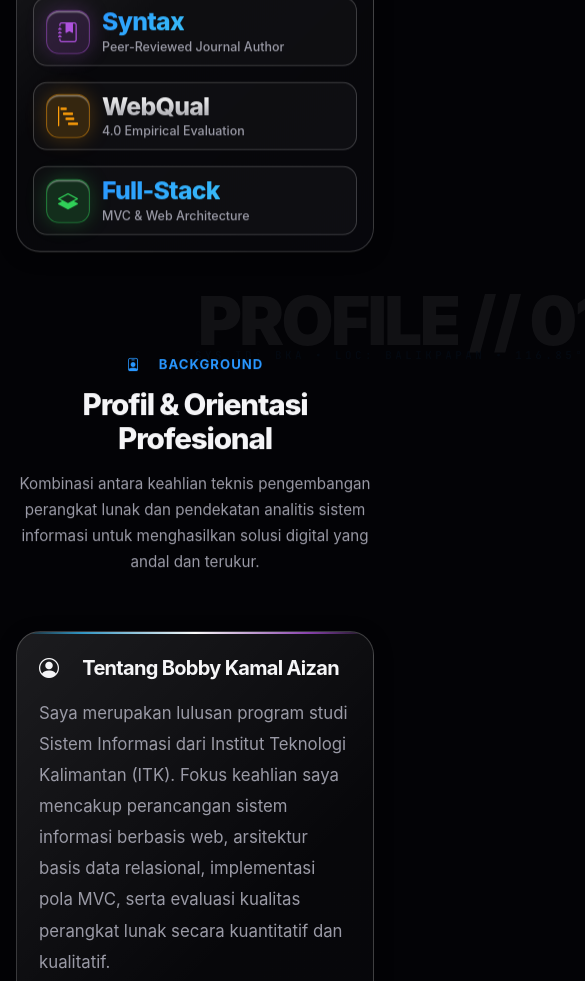
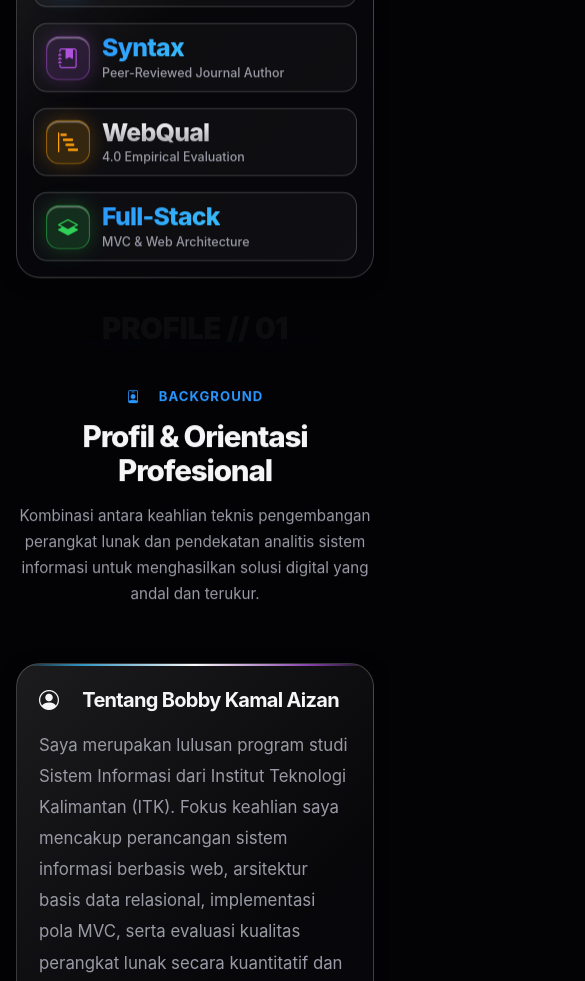
Before and after one commit to kaizan26/Portofolio, a plain HTML site: page index.html in a window 390 px wide. Shown: the part 1545-2526 px from the top of the page, 585 px wide, since content can reach past the window. Drawn offline with nearby package versions, Linux system fonts and the light colour scheme; a web font is replaced by a local one.

Commit message:
fix: resolve mobile layout overflow in perf mode and eliminate stats dock overlap

```diff
--- a/css/glassmorphism.css
+++ b/css/glassmorphism.css
@@ -344,8 +344,8 @@
   z-index: 8;
   transform: translate3d(0, var(--parallax-scroll-stats, 0px), 0);
   will-change: transform;
-  margin-top: -36px;
-  margin-bottom: 28px;
+  margin-top: 0px;
+  margin-bottom: 32px;
   transition: transform 0.1s cubic-bezier(0.16, 1, 0.3, 1);
 }
 
@@ -367,8 +367,12 @@
 .section-parallax-watermark {
   position: absolute;
   top: 15px;
-  left: 50%;
-  transform: translateX(-50%) translate3d(0, 0, 0);
+  left: 0;
+  right: 0;
+  margin-left: auto;
+  margin-right: auto;
+  width: 100%;
+  max-width: 100%;
   display: flex;
   flex-direction: column;
   align-items: center;
@@ -377,29 +381,31 @@
   line-height: 1;
   color: var(--text-primary);
   opacity: 0.058;
-  white-space: nowrap;
   pointer-events: none;
   user-select: none;
   z-index: 0;
+  overflow: hidden;
   will-change: transform;
 }
 
 .section-parallax-watermark .watermark-title {
   font-family: var(--font-heading);
-  font-size: clamp(4.2rem, 13vw, 11.5rem);
+  font-size: clamp(3.2rem, 11vw, 11.5rem);
   font-weight: 900;
   letter-spacing: -0.04em;
+  white-space: nowrap;
 }
 
 .section-parallax-watermark .watermark-sub {
   font-family: var(--font-mono, monospace);
-  font-size: clamp(0.68rem, 1.3vw, 0.95rem);
+  font-size: clamp(0.65rem, 1.2vw, 0.95rem);
   font-weight: 700;
-  letter-spacing: 0.32em;
+  letter-spacing: 0.28em;
   text-transform: uppercase;
   opacity: 0.70;
   margin-top: -4px;
   color: var(--primary, #2997ff);
+  white-space: nowrap;
 }
 
 [data-theme="light"] .section-parallax-watermark {
@@ -411,13 +417,51 @@
   color: #0071e3;
 }
 
-@media (max-width: 767.98px) {
-  .parallax-stats-dock { margin-top: 0; margin-bottom: 0; }
+@media (max-width: 991.98px) {
+  .hero-text-spatial,
+  .parallax-hero-terminal,
+  .parallax-stats-dock,
   .parallax-card-stagger-1,
   .parallax-card-stagger-2 {
     transform: none !important;
   }
-  .section-parallax-watermark { font-size: clamp(2.5rem, 8vw, 4.5rem); top: 5px; }
+
+  .hero-text-spatial {
+    opacity: 1 !important;
+  }
+
+  .parallax-stats-dock {
+    margin-top: 36px !important;
+    margin-bottom: 36px !important;
+    transform: none !important;
+  }
+
+  .stats-bar-card {
+    margin-top: 0 !important;
+    margin-bottom: 0 !important;
+  }
+
+  .section-parallax-watermark {
+    max-width: 95vw !important;
+    top: 0px !important;
+    opacity: 0.038 !important;
+    overflow: hidden !important;
+  }
+
+  .section-parallax-watermark .watermark-title {
+    font-size: clamp(1.85rem, 7.5vw, 3.2rem) !important;
+    letter-spacing: -0.02em !important;
+    white-space: nowrap !important;
+  }
+
+  .section-parallax-watermark .watermark-sub {
+    font-size: clamp(0.48rem, 1.9vw, 0.62rem) !important;
+    letter-spacing: 0.12em !important;
+    max-width: 90vw !important;
+    white-space: normal !important;
+    word-break: break-word !important;
+    text-align: center !important;
+  }
 }
 
 @media (prefers-reduced-motion: reduce) {
@@ -784,6 +828,9 @@ html[data-perf-mode="true"] .glass-card:hover {
   top: 14px;
   left: 0;
   right: 0;
+  width: 100%;
+  max-width: 100vw;
+  box-sizing: border-box;
   z-index: 1000;
   display: flex;
   justify-content: center;
--- a/css/style.css
+++ b/css/style.css
@@ -16,6 +16,9 @@
 html {
   scroll-behavior: smooth;
   scroll-padding-top: 90px;
+  overflow-x: hidden !important;
+  width: 100% !important;
+  max-width: 100% !important;
 }
 
 body {
@@ -23,7 +26,9 @@ body {
   background-color: var(--bg-primary);
   color: var(--text-primary);
   line-height: 1.65;
-  overflow-x: hidden;
+  overflow-x: hidden !important;
+  width: 100% !important;
+  max-width: 100% !important;
   position: relative;
   transition: background-color 0.4s ease, color 0.4s ease;
   -webkit-font-smoothing: antialiased;
@@ -253,8 +258,16 @@ a:hover {
   box-sizing: border-box;
 }
 
+main {
+  width: 100% !important;
+  max-width: 100% !important;
+  overflow-x: hidden !important;
+}
+
 section {
-  width: 100%;
+  width: 100% !important;
+  max-width: 100% !important;
+  overflow: hidden !important;
   padding: 105px 0;
   position: relative;
   display: flex;
@@ -587,8 +600,8 @@ section {
    ========================================================================== */
 .stats-bar-card {
   padding: 24px 32px;
-  margin-top: -10px;
-  margin-bottom: 50px;
+  margin-top: 0;
+  margin-bottom: 40px;
   width: 100%;
 }
 
--- a/index.html
+++ b/index.html
@@ -69,8 +69,8 @@
   <link rel="stylesheet" href="https://cdn.jsdelivr.net/npm/bootstrap-icons@1.11.3/font/bootstrap-icons.min.css">
 
   <!-- Custom Apple Pro Liquid Glass Stylesheets -->
-  <link rel="stylesheet" href="css/glassmorphism.css?v=7.1">
-  <link rel="stylesheet" href="css/style.css?v=7.1">
+  <link rel="stylesheet" href="css/glassmorphism.css?v=7.3">
+  <link rel="stylesheet" href="css/style.css?v=7.3">
 
   <!-- Favicon -->
   <link rel="icon" type="image/svg+xml"
@@ -1183,8 +1183,8 @@
   <!-- Project Scripts with i18n Engine & Liquid Glass Studio Engine -->
   <script defer src="js/i18n.js?v=5.6"></script>
   <script defer src="js/projects-data.js?v=5.6"></script>
-  <script defer src="js/liquid-glass-engine.js?v=7.0"></script>
-  <script defer src="js/main.js?v=7.0"></script>
+  <script defer src="js/liquid-glass-engine.js?v=7.3"></script>
+  <script defer src="js/main.js?v=7.3"></script>
   <script defer src="js/contact.js?v=5.6"></script>
 </body>
 
--- a/js/main.js
+++ b/js/main.js
@@ -929,11 +929,12 @@ function initUnifiedScrollManager() {
       }
     }
 
-    // 4. Multi-Plane Layered Parallax Engine (Zero Layout Thrashing GPU CSS Vars)
+    // 4. Multi-Plane Layered Parallax Engine (Desktop Multi-Plane Depth)
     const prefersReducedMotion = window.matchMedia('(prefers-reduced-motion: reduce)').matches;
     const isPerf = document.documentElement.getAttribute('data-perf-mode') === 'true';
-
-    if (!prefersReducedMotion && !isPerf) {
+    const isMobileLayout = window.innerWidth <= 991;
+
+    if (!prefersReducedMotion && !isPerf && !isMobileLayout) {
       // Calculate instantaneous and smoothed scroll velocity (px/ms)
       const now = performance.now();
       const dt = Math.max(10, now - lastScrollTime);
@@ -964,31 +965,31 @@ function initUnifiedScrollManager() {
         document.documentElement.style.setProperty('--hero-text-opacity', heroTextOpacity);
       }
 
-      // Pronounced float lag for Hero Terminal (up to -145px)
-      const terminalY = Math.max(-145, Math.min(25, scrollY * -0.15));
+      // Smooth float lag for Hero Terminal (up to -70px on desktop)
+      const terminalY = Math.max(-70, Math.min(20, scrollY * -0.10));
       document.documentElement.style.setProperty('--parallax-scroll-terminal', `${terminalY.toFixed(1)}px`);
 
-      // Elevated floating stats dock (sweeping upward glide up to -75px)
-      const statsY = Math.max(-75, Math.min(20, (scrollY - 100) * -0.09));
+      // Gentle elevated stats dock glide (max -20px on desktop, preventing any collision)
+      const statsY = Math.max(-20, Math.min(10, (scrollY - 100) * -0.04));
       document.documentElement.style.setProperty('--parallax-scroll-stats', `${statsY.toFixed(1)}px`);
 
-      // Pronounced multi-plane stagger for alternating cards (-42px to +42px)
-      const stagger1 = Math.max(-42, Math.min(42, Math.sin(scrollY * 0.0022) * 36));
-      const stagger2 = Math.max(-42, Math.min(42, -Math.sin(scrollY * 0.0022) * 36));
+      // Multi-plane stagger for alternating cards on desktop (-32px to +32px)
+      const stagger1 = Math.max(-32, Math.min(32, Math.sin(scrollY * 0.0022) * 28));
+      const stagger2 = Math.max(-32, Math.min(32, -Math.sin(scrollY * 0.0022) * 28));
       document.documentElement.style.setProperty('--parallax-scroll-stagger-1', `${stagger1.toFixed(1)}px`);
       document.documentElement.style.setProperty('--parallax-scroll-stagger-2', `${stagger2.toFixed(1)}px`);
 
-      // Deep Architectural Watermarks (Sweeping 100px+ vertical glide with viewport culling)
+      // Deep Architectural Watermarks (Sweeping vertical glide with viewport culling on desktop)
       if (watermarks.length) {
         watermarks.forEach(wm => {
           const parent = wm.parentElement;
           if (!parent) return;
           const rect = parent.getBoundingClientRect();
           if (rect.bottom > -250 && rect.top < window.innerHeight + 250) {
-            const factor = parseFloat(wm.getAttribute('data-parallax-factor')) || 0.32;
+            const factor = parseFloat(wm.getAttribute('data-parallax-factor')) || 0.22;
             const distFromMid = rect.top - window.innerHeight * 0.35;
             const moveY = (distFromMid * factor).toFixed(1);
-            wm.style.transform = `translateX(-50%) translate3d(0, ${moveY}px, 0)`;
+            wm.style.transform = `translate3d(0, ${moveY}px, 0)`;
           }
         });
       }
```
